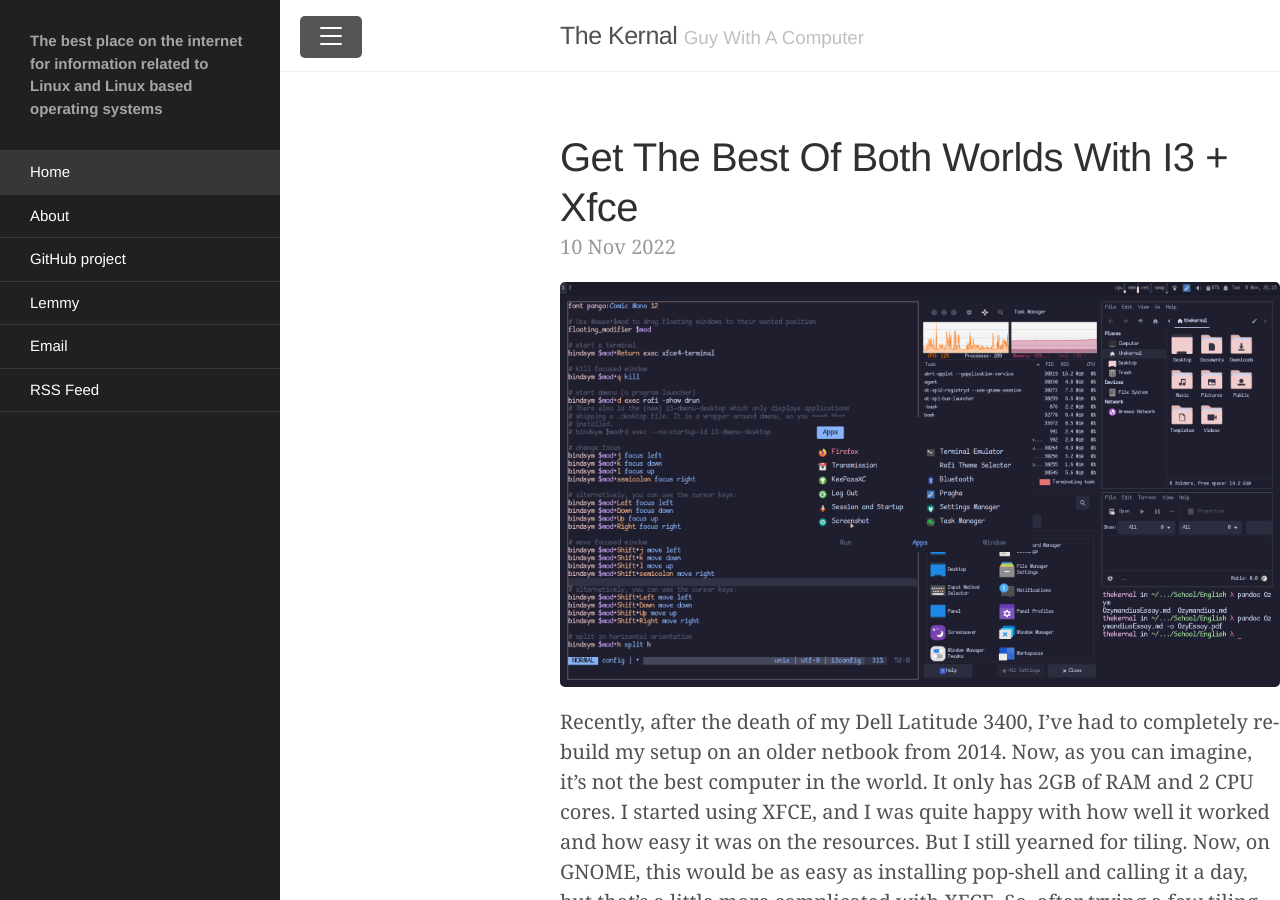
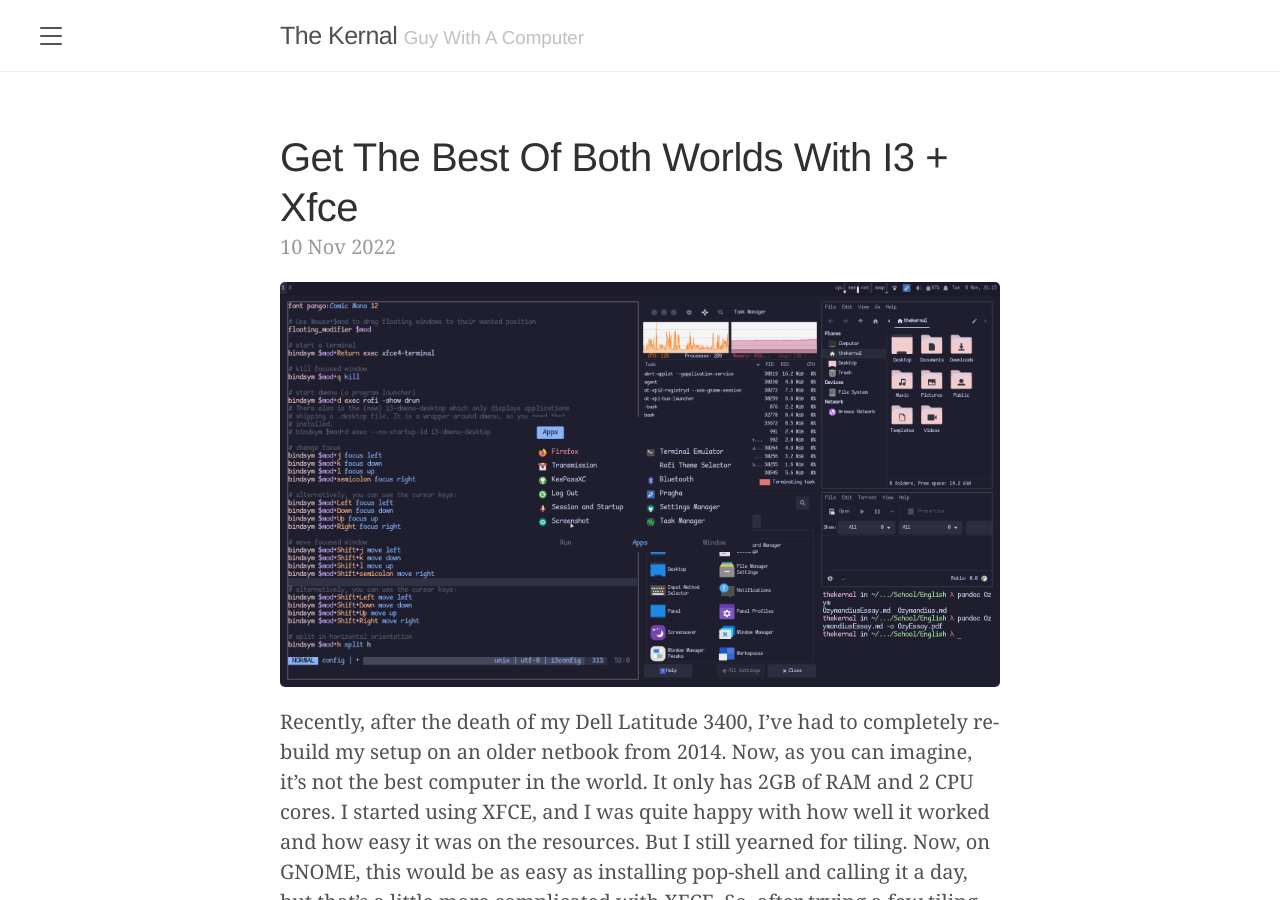
Before and after one commit to TheKernalBlog/TheKernalBlog, a Jekyll site: the page built from index.html, in a window 1280 px wide and 900 px high. Built offline with Jekyll 4.4.1, drawn with Linux system fonts in a browser that asks for light colours; the list of posts is cut into pages by our own code.

Commit message:
Update sidebar.html

```diff
--- a/_includes/sidebar.html
+++ b/_includes/sidebar.html
@@ -1,7 +1,7 @@
 <!-- Target for toggling the sidebar `.sidebar-checkbox` is for regular
      styles, `#sidebar-checkbox` for behavior. -->
 <!-- Toggleable sidebar -->
-<input type="checkbox" class="sidebar-checkbox" id="sidebar-checkbox" {% if page.title =="Home" %}checked{% endif %}>
+<input type="checkbox" class="sidebar-checkbox" id="sidebar-checkbox">
 
 <div class="sidebar" id="sidebar">
   <div class="sidebar-item">
```
